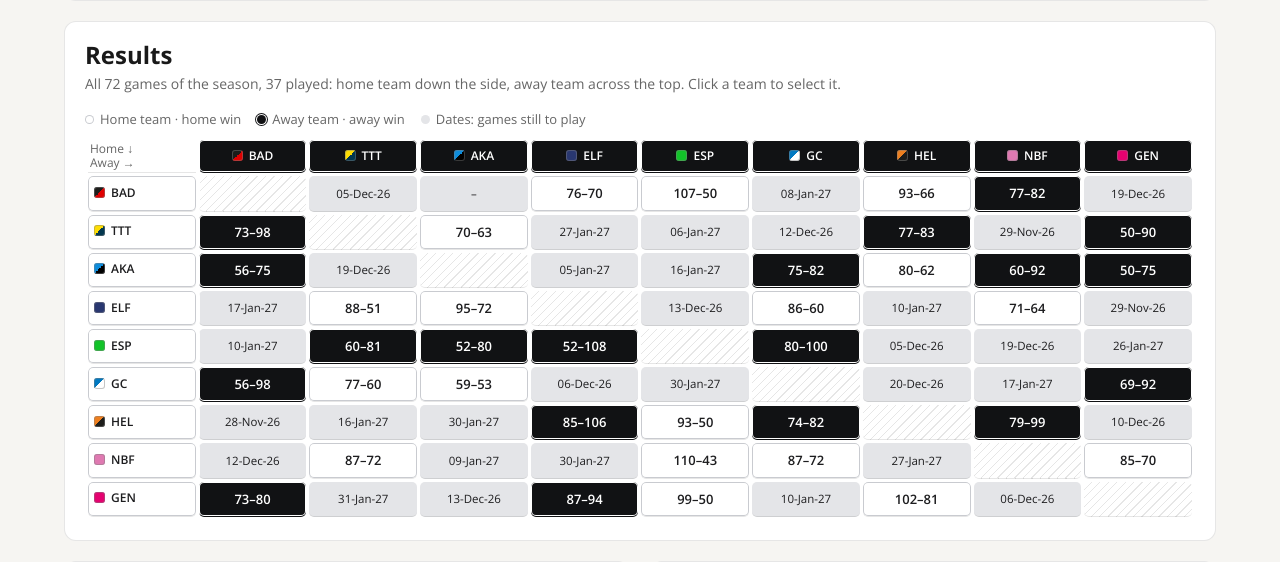
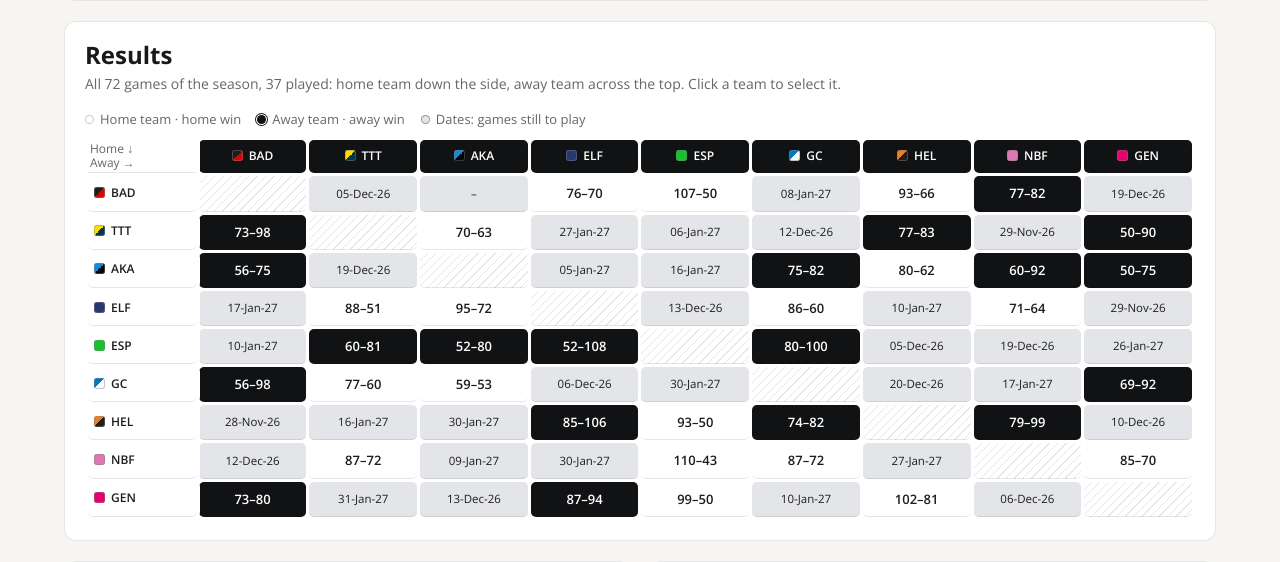
Before and after one commit to sboue-digital-science/swissbasket-sbl-women-2026-2027, a plain HTML site: page index.html in a window 1280 px wide. Shown: the part 969-1531 px from the top of the page. Drawn offline with nearby package versions, Linux system fonts and the light colour scheme.

Commit message:
Results grid: no outlines on cells, only on legend swatches
Co-Authored-By: Claude Opus 5.5 <noreply@anthropic.com>
Claude-Session: https://claude.ai/code/session_01UhHW5aSKxQtS55qPkprhQ6

```diff
--- a/index.html
+++ b/index.html
@@ -125,12 +125,12 @@ footer{color:var(--ink2);font-size:13px}.credit{margin:0 0 6px;font-size:14px;co
 .rs td{text-align:center;padding:7px 2px;border-radius:5px;white-space:nowrap;cursor:default;transition:opacity .2s}
 /* results: home = light green, away = light orange (cells and team codes) */
 .rs{--home:#ffffff;--away:#111214}
-.rs td.hw,.rs tbody th{background:var(--home);color:#1d1d1f;box-shadow:inset 0 0 0 1px #c9cbd0;font-weight:600}
-.rs td.aw,.rs thead th:not(.hc){background:var(--away);color:#fff;font-weight:600;box-shadow:inset 0 0 0 1px #fff,0 0 0 1px light-dark(transparent,#fff)}
+.rs td.hw,.rs tbody th{background:var(--home);color:#1d1d1f;font-weight:600}
+.rs td.aw,.rs thead th:not(.hc){background:var(--away);color:#fff;font-weight:600}
 .rs tbody th{border-radius:5px;padding:7px 6px!important}
 /* first column stays in view when the grid scrolls sideways (phones); the outer shadow masks the gap around it */
 .rs tbody th,.rs thead th.hc{position:sticky;left:0;z-index:2}
-.rs tbody th{box-shadow:inset 0 0 0 1px #c9cbd0,-4px 0 0 0 var(--bg),4px 0 0 0 var(--bg)}
+.rs tbody th{box-shadow:-4px 0 0 0 var(--bg),4px 0 0 0 var(--bg)}
 .rs thead th.hc{background:var(--bg);box-shadow:-4px 0 0 0 var(--bg),4px 0 0 0 var(--bg)}
 .rs tbody th.on{box-shadow:inset 0 0 0 2px var(--hi),-4px 0 0 0 var(--bg),4px 0 0 0 var(--bg)}
 .rs thead th:not(.hc){border-radius:5px;padding:6px 2px!important}
@@ -518,7 +518,7 @@ function results(){
   T.querySelectorAll('tbody th').forEach((th,h)=>{th.style.cursor='pointer';th.onclick=()=>pickTeam(h)});
   T.querySelectorAll('thead th[title]').forEach((th,a)=>{th.style.cursor='pointer';th.onclick=()=>pickTeam(a)});
   const np=FIX.filter(f=>f.hs!=null).length,sw=c=>`<i style="background:color-mix(in srgb,var(--${c}) ${c==='hi'?28:70}%,transparent)"></i>`;
-  document.getElementById('rsK').innerHTML=`<span><i style="background:#ffffff;box-shadow:inset 0 0 0 1px #c9cbd0"></i>Home team · home win</span><span><i style="background:#111214;box-shadow:0 0 0 1px #fff,0 0 0 2px light-dark(#111214,transparent)"></i>Away team · away win</span><span><i style="background:light-dark(#e4e5e8,#b9bcc3)"></i>Dates: games still to play</span>`;
+  document.getElementById('rsK').innerHTML=`<span><i style="background:#ffffff;box-shadow:inset 0 0 0 1px #c9cbd0"></i>Home team · home win</span><span><i style="background:#111214;box-shadow:0 0 0 1px #fff,0 0 0 2px light-dark(#111214,transparent)"></i>Away team · away win</span><span><i style="background:light-dark(#e4e5e8,#b9bcc3);box-shadow:inset 0 0 0 1px #9a9ca3"></i>Dates: games still to play</span>`;
   document.getElementById('rsS').textContent=`All ${FIX.length} games of the season, ${np} played: home team down the side, away team across the top.`+(sel>=0?` ${TEAMS[sel]}’s games are highlighted.`:' Click a team to select it.');
 }
 // ---- share of minutes and points of the selected citizenship / age range (all players, whatever their games) ----
```
